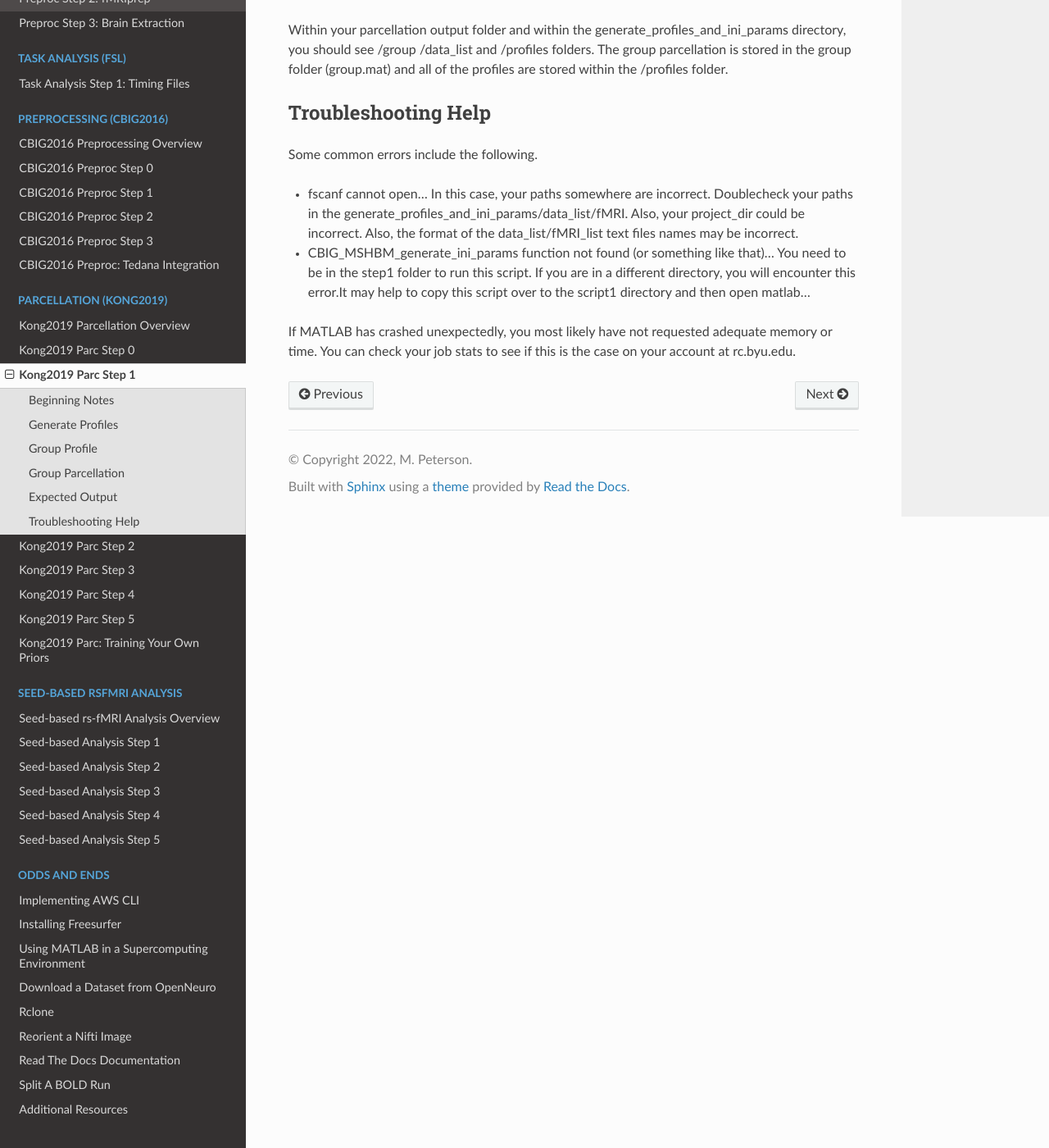
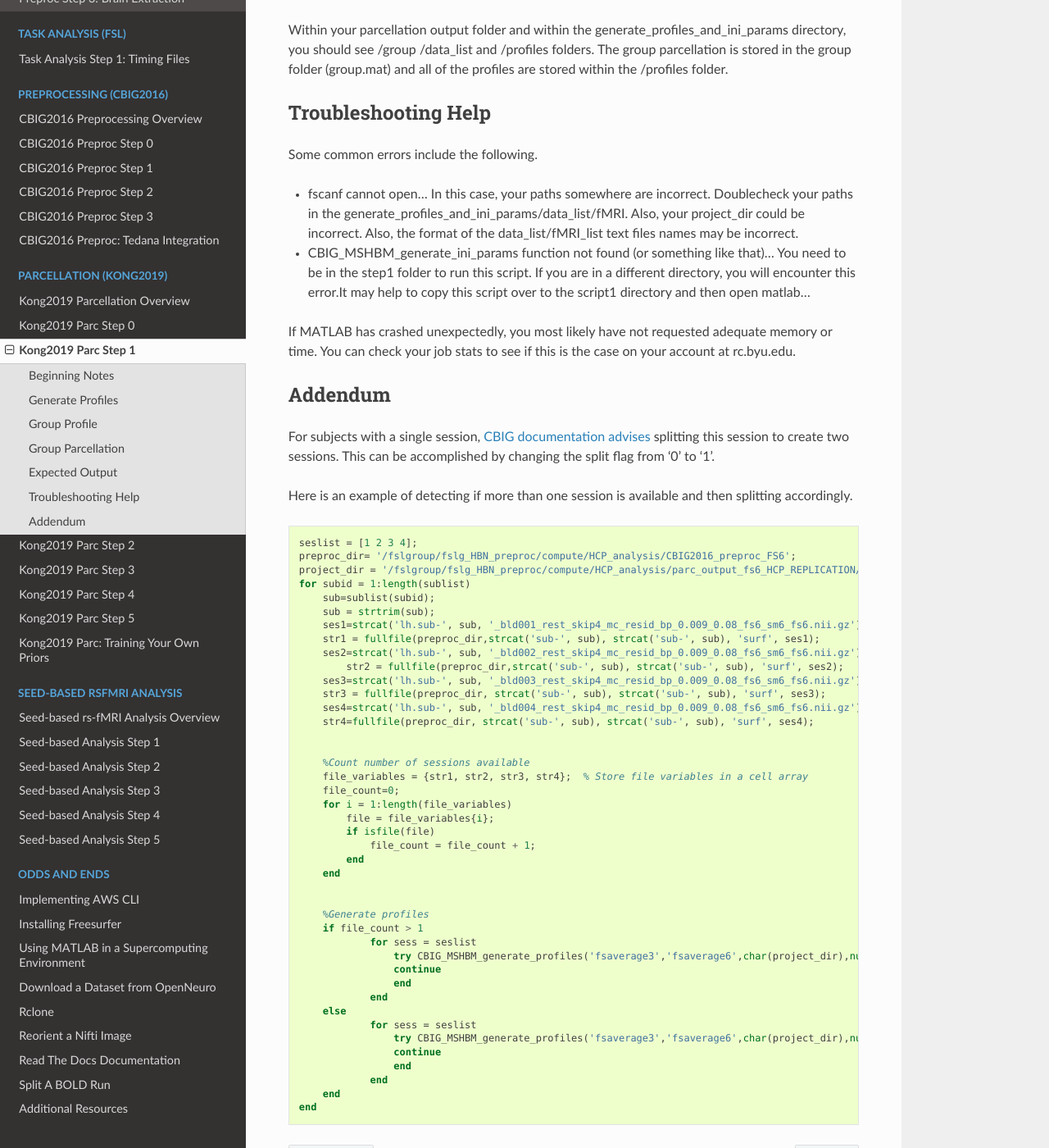
Before and after one commit to peter3200/NeuroDocs, a Sphinx documentation site: the page built from docs/source/kong2019/parc_1.rst, in a window 1280 px wide and 1400 px high, scrolled down 3552 px. Shown: the whole window at 82% size. Built offline with Sphinx 7.4.7 and the Read the Docs theme 2.0.0, drawn with Linux system fonts in a browser that asks for light colours.

Commit message:
Add files via upload

```diff
--- a/docs/source/kong2019/parc_1.rst
+++ b/docs/source/kong2019/parc_1.rst
@@ -155,3 +155,55 @@ Some common errors include the following.
 * CBIG_MSHBM_generate_ini_params function not found (or something like that)... You need to be in the step1 folder to run this script. If you are in a different directory, you will encounter this error.It may help to copy this script over to the script1 directory and then open matlab...
 
 If MATLAB has crashed unexpectedly, you most likely have not requested adequate memory or time. You can check your job stats to see if this is the case on your account at rc.byu.edu.
+
+Addendum
+********
+
+For subjects with a single session, `CBIG documentation advises <https://github.com/ThomasYeoLab/CBIG/tree/master/stable_projects/brain_parcellation/Kong2019_MSHBM>`__ splitting this session to create two sessions. This can be accomplished by changing the split flag from '0' to '1'.
+
+Here is an example of detecting if more than one session is available and then splitting accordingly.
+
+.. code-block:: matlab
+
+    seslist = [1 2 3 4];
+    preproc_dir= '/fslgroup/fslg_HBN_preproc/compute/HCP_analysis/CBIG2016_preproc_FS6';
+    project_dir = '/fslgroup/fslg_HBN_preproc/compute/HCP_analysis/parc_output_fs6_HCP_REPLICATION/generate_profiles_and_ini_params'
+    for subid = 1:length(sublist)
+        sub=sublist(subid);
+        sub = strtrim(sub);
+        ses1=strcat('lh.sub-', sub, '_bld001_rest_skip4_mc_resid_bp_0.009_0.08_fs6_sm6_fs6.nii.gz');
+        str1 = fullfile(preproc_dir,strcat('sub-', sub), strcat('sub-', sub), 'surf', ses1);
+        ses2=strcat('lh.sub-', sub, '_bld002_rest_skip4_mc_resid_bp_0.009_0.08_fs6_sm6_fs6.nii.gz');
+            str2 = fullfile(preproc_dir,strcat('sub-', sub), strcat('sub-', sub), 'surf', ses2);
+        ses3=strcat('lh.sub-', sub, '_bld003_rest_skip4_mc_resid_bp_0.009_0.08_fs6_sm6_fs6.nii.gz');
+        str3 = fullfile(preproc_dir, strcat('sub-', sub), strcat('sub-', sub), 'surf', ses3);
+        ses4=strcat('lh.sub-', sub, '_bld004_rest_skip4_mc_resid_bp_0.009_0.08_fs6_sm6_fs6.nii.gz');
+        str4=fullfile(preproc_dir, strcat('sub-', sub), strcat('sub-', sub), 'surf', ses4);
+
+
+        %Count number of sessions available
+        file_variables = {str1, str2, str3, str4};  % Store file variables in a cell array
+        file_count=0;
+        for i = 1:length(file_variables)
+            file = file_variables{i};
+            if isfile(file)
+                file_count = file_count + 1;
+            end
+        end
+
+
+        %Generate profiles
+        if file_count > 1
+                for sess = seslist
+                    try CBIG_MSHBM_generate_profiles('fsaverage3','fsaverage6',char(project_dir),num2str(sub),num2str(sess),'0');
+                    continue
+                    end
+                end
+        else
+                for sess = seslist
+                    try CBIG_MSHBM_generate_profiles('fsaverage3','fsaverage6',char(project_dir),num2str(sub),num2str(sess),'1');
+                    continue
+                    end
+                end
+        end
+    end
```
